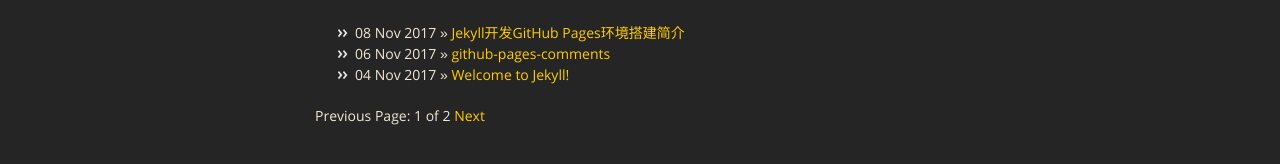
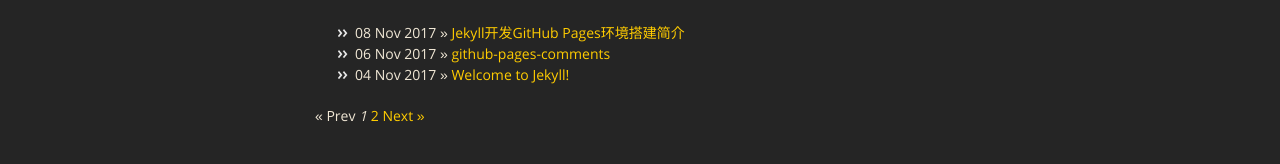
Before and after one commit to jasonLiu001/jasonLiu001.github.io, a Jekyll site: the page built from post/index.html, in a window 1280 px wide. Shown: the part 332-496 px from the top of the page. Built offline with Jekyll 4.4.1, drawn with Linux system fonts in a browser that asks for light colours; the list of posts is cut into pages by our own code.

Commit message:
pages updated.

```diff
--- a/_includes/pagination.html
+++ b/_includes/pagination.html
@@ -1,16 +1,25 @@
-{% if paginator.total_pages != 1 %}
-<!-- Pagination links -->
+{% if paginator.total_pages > 1 %}
 <div class="pagination">
     {% if paginator.previous_page %}
-    <a href="{{ paginator.previous_page_path }}" class="previous">Previous</a>
+    <a href="{{ paginator.previous_page_path | prepend: site.baseurl | replace: '//', '/' }}">&laquo; Prev</a>
     {% else %}
-    <span class="previous">Previous</span>
+    <span>&laquo; Prev</span>
     {% endif %}
-    <span class="page_number ">Page: {{ paginator.page }} of {{ paginator.total_pages }}</span>
+
+    {% for page in (1..paginator.total_pages) %}
+    {% if page == paginator.page %}
+    <em>{{ page }}</em>
+    {% elsif page == 1 %}
+    <a href="{{ paginator.previous_page_path | prepend: site.baseurl | replace: '//', '/' }}">{{ page }}</a>
+    {% else %}
+    <a href="{{ site.paginate_path | prepend: site.baseurl | replace: '//', '/' | replace: ':num', page }}">{{ page }}</a>
+    {% endif %}
+    {% endfor %}
+
     {% if paginator.next_page %}
-    <a href="{{ paginator.next_page_path }}" class="next">Next</a>
+    <a href="{{ paginator.next_page_path | prepend: site.baseurl | replace: '//', '/' }}">Next &raquo;</a>
     {% else %}
-    <span class="next ">Next</span>
+    <span>Next &raquo;</span>
     {% endif %}
 </div>
 {% endif %}
```
